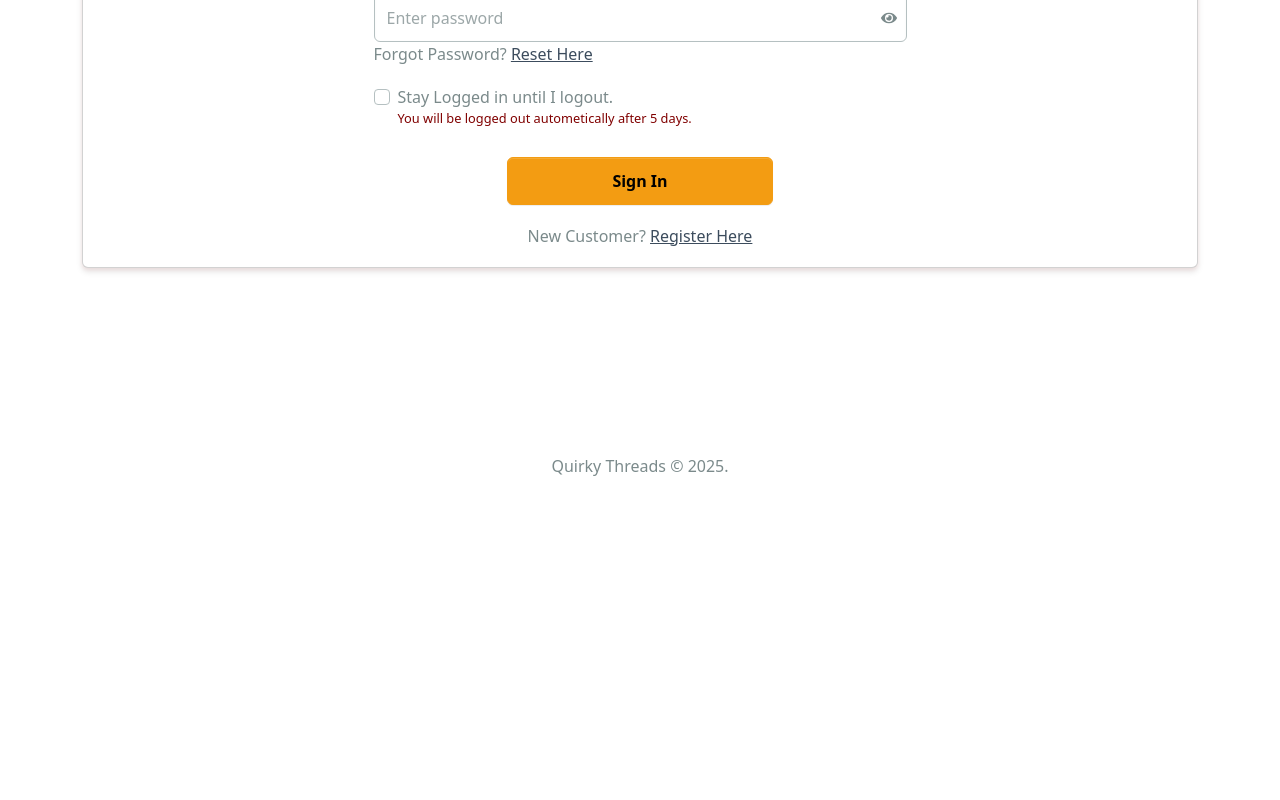
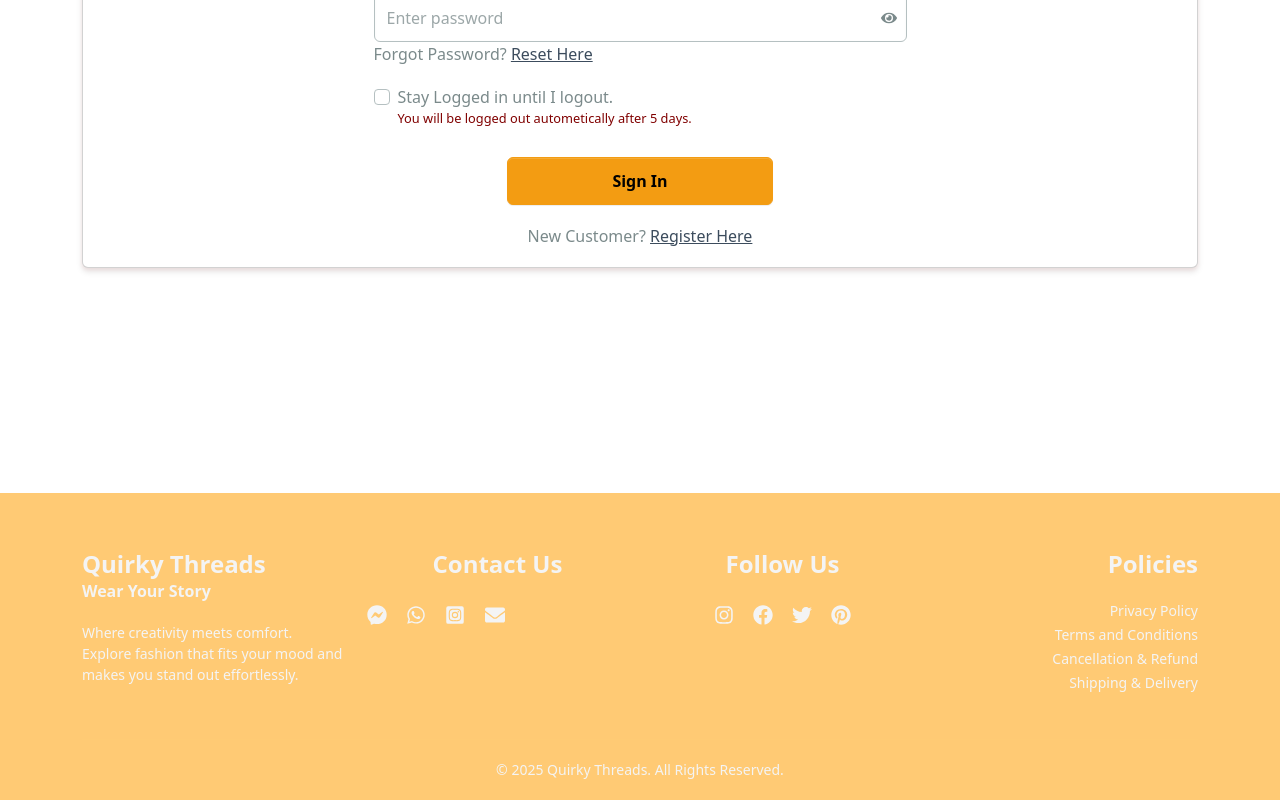
Before and after one commit to Pritam-s-Org/Quirky-Threads, a React (Create React App) app in the folder frontend/: page /login in a window 1280 px wide. Shown: the part 294-1094 px from the top of the page. Before the commit the page ends 808 px from the top, so only its background shows below. Built offline with nearby package versions, Linux system fonts and the light colour scheme; a web font is replaced by a local one.

Commit message:
Refactor: Enhance Footer component with improved layout, contact options, and policy links

```diff
--- a/frontend/src/components/Footer.jsx
+++ b/frontend/src/components/Footer.jsx
@@ -1,19 +1,105 @@
 import React from 'react'
 import { Container, Row, Col }from 'react-bootstrap'
+import { FaInstagram, FaFacebook, FaWhatsapp, FaFacebookMessenger, FaInstagramSquare, FaEnvelope, FaTwitter, FaPinterest } from 'react-icons/fa'
 
 const Footer = () => {
   const currentYear = new Date().getFullYear()
   return (
-    <footer>
+   <footer className="bg-warning text-light pt-5 pb-3 mt-5">
       <Container>
-        <Row>
-          <Col className="text-center py-3">
-            <p>Quirky Threads &copy; {currentYear}.</p>
+        <Row className="gy-4">
+          {/* Brand / About */}
+          <Col md={3} sm={6}>
+            <h4 className="fw-bold text-lg-start text-center mb-0">Quirky Threads</h4>
+            <p className="fw-semibold text-secondary text-light mb-3 text-lg-start text-center">
+              Wear Your Story
+            </p>
+            <p className="small text-secondary text-light text-lg-start text-center">
+              Where creativity meets comfort. Explore fashion that fits your
+              mood and makes you stand out effortlessly.
+            </p>
+          </Col>
+
+          {/* Contacts */}
+          <Col md={3} sm={6}>
+            <h4 className="fw-semibold mb-3 text-center">Contact Us</h4>
+            <div className="d-flex gap-3">
+              <a
+                href="https://m.me/quirkythreadsIN?text=Hello%20👋%20I'm%20reaching%20out%20from%20the%20Quirky%20Threads%20website.%20I’d%20love%20to%20know%20more%20about%20your%20latest%20collections!"
+                className="text-light fs-5"><FaFacebookMessenger className="bi bi-facebook" />
+              </a>
+              <a
+                href="https://wa.me/918100643812?text=Hello%20👋%20I'm%20reaching%20out%20from%20the%20Quirky%20Threads%20website.%20I’d%20love%20to%20know%20more%20about%20your%20latest%20collections!"
+                className="text-light fs-5"><FaWhatsapp className="bi bi-whatsapp" />
+              </a>
+              <a
+                href="https://www.instagram.com/direct/t/17842871496034714/" className="text-light fs-5"><FaInstagramSquare className="bi bi-instagram" />
+              </a>
+              <a href="mailto:quirkythreadsindia@gmail.com" className="text-light fs-5"><FaEnvelope className="fa-regular bi bi-email" /></a>
+            </div>
+          </Col>
+          {/* Follow */}
+          <Col md={3} sm={6}>
+            <h4 className="fw-semibold mb-3 text-center">Follow Us</h4>
+            <div className="d-flex gap-3 justify-content-center">
+              <a href="https://instagram.com/quirkythreadsin" className="text-light fs-5"><FaInstagram className="bi bi-instagram" /></a>
+              <a href="https://facebook.com/quirkythreadsin" className="text-light fs-5"><FaFacebook className="bi bi-facebook" /></a>
+              <a href="https://twitter.com" className="text-light fs-5"><FaTwitter className="bi bi-twitter-x" /></a>
+              <a href="https://pinterest.com" className="text-light fs-5"><FaPinterest className="bi bi-pinterest" /></a>
+            </div>
+          </Col>
+
+          {/* Policies */}
+          <Col md={3} sm={6}>
+            <h4 className="fw-semibold mb-3 text-end text-lg-end text-center">Policies</h4>
+            <ul className="list-unstyled text-end text-lg-end text-center">
+              <li>
+                <a
+                  href="https://merchant.razorpay.com/policy/QOOTXJJxewhLUb/privacy"
+                  className="text-light text-decoration-none small "
+                  target="_blank"
+                  rel="noopener noreferrer"
+                >Privacy Policy</a>
+              </li>
+              <li>
+                <a
+                  href="https://merchant.razorpay.com/policy/QOOTXJJxewhLUb/terms"
+                  className="text-light text-decoration-none small"
+                  target="_blank"
+                  rel="noopener noreferrer"
+                >Terms and Conditions</a>
+              </li>
+              <li>
+                <a
+                  href="https://merchant.razorpay.com/policy/QOOTXJJxewhLUb/refund"
+                  className="text-light text-decoration-none small"
+                  target="_blank"
+                  rel="noopener noreferrer"
+                >Cancellation & Refund</a>
+              </li>
+              <li>
+                <a
+                  href="https://merchant.razorpay.com/policy/QOOTXJJxewhLUb/shipping"
+                  className="text-light text-decoration-none small"
+                  target="_blank"
+                  rel="noopener noreferrer"
+                >Shipping & Delivery</a>
+              </li>
+            </ul>
           </Col>
         </Row>
+
+        {/* Divider */}
+        <hr className="border-warning mt-4" />
+
+        {/* Bottom Text */}
+        <div className="text-center small text-secondary text-light">
+          &copy; {currentYear} Quirky Threads. All Rights Reserved.
+        </div>
       </Container>
     </footer>
   )
+
 }
 
 export default Footer
```
